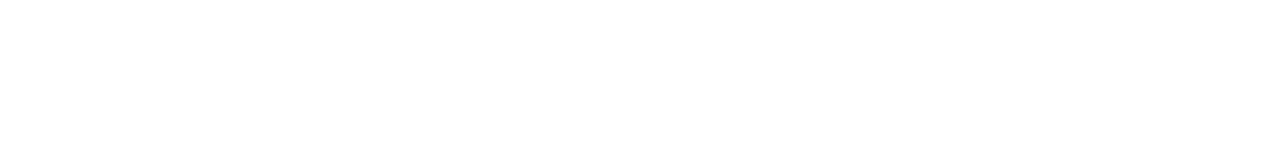
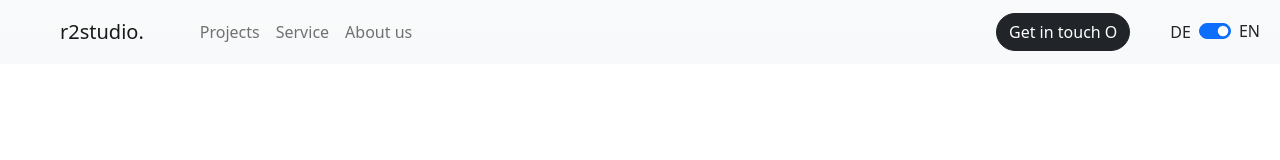
Before and after one commit to RamonBerlin/Team-4, a plain HTML site: page index.html in a window 1280 px wide. Drawn offline with nearby package versions, Linux system fonts and the light colour scheme.

Commit message:
navbar added

```diff
--- a/index.html
+++ b/index.html
@@ -6,8 +6,42 @@
     <meta name="viewport" content="width=device-width, initial-scale=1.0">
     <link rel="stylesheet" href="style.css">
     <title>Document</title>
+    <link href="https://cdn.jsdelivr.net/npm/bootstrap@5.2.0/dist/css/bootstrap.min.css" rel="stylesheet" integrity="sha384-gH2yIJqKdNHPEq0n4Mqa/HGKIhSkIHeL5AyhkYV8i59U5AR6csBvApHHNl/vI1Bx" crossorigin="anonymous">
 </head>
 <body>
+    <nav class="navbar navbar-expand-lg bg-light bg-gradient">
+        <div class="container-fluid">
+          <a class="navbar-brand m-1 mx-5" href="#">r2studio.</a>
+          <button class="navbar-toggler" type="button" data-bs-toggle="collapse" data-bs-target="#navbarSupportedContent" aria-controls="navbarSupportedContent" aria-expanded="false" aria-label="Toggle navigation">
+            <span class="navbar-toggler-icon"></span>
+          </button>
+          <div class="collapse navbar-collapse" id="navbarSupportedContent">
+            <ul class="navbar-nav me-auto mb-2 mb-lg-0">
+              <li class="nav-item">
+                <a class="nav-link" href="#">Projects</a>
+              </li>
+              <li class="nav-item">
+                <a class="nav-link" href="#">Service</a>
+              </li>
+              <li class="nav-item">
+                <a class="nav-link">About us</a>
+              </li>
+            </ul>
+            <!-- <form class="d-flex" role="search">
+              <input class="form-control me-2" type="search" placeholder="Search" aria-label="Search">
+              <button class="btn btn-outline-success" type="submit">Search</button>
+            </form> -->
+            <button type="button" class="btn btn-dark text-white rounded-pill mx-3">Get in touch O</button>
+            <label class="form-check-label me-2 ms-4" for="flexSwitchCheckChecked">DE</label>
+            <div class="form-check form-switch">
+                <input class="form-check-input" type="checkbox" role="switch" id="flexSwitchCheckChecked" checked>
+                <label class="form-check-label me-2" for="flexSwitchCheckChecked">EN</label>
+              </div>
+          </div>
+        </div>
+      </nav>
 
+
+    <script src="https://cdn.jsdelivr.net/npm/bootstrap@5.2.0/dist/js/bootstrap.bundle.min.js" integrity="sha384-A3rJD856KowSb7dwlZdYEkO39Gagi7vIsF0jrRAoQmDKKtQBHUuLZ9AsSv4jD4Xa" crossorigin="anonymous"></script>
 </body>
 </html>
```
